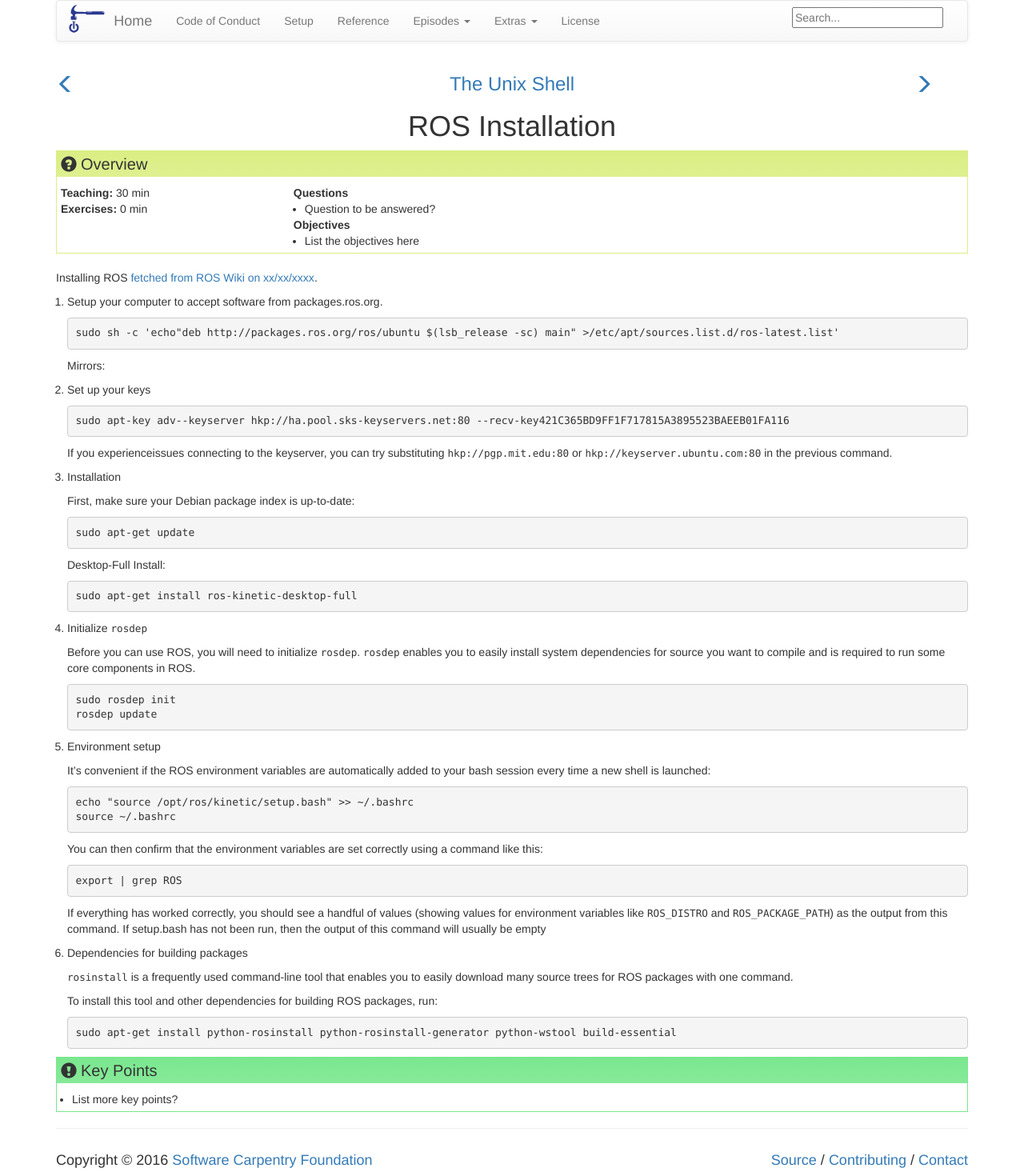
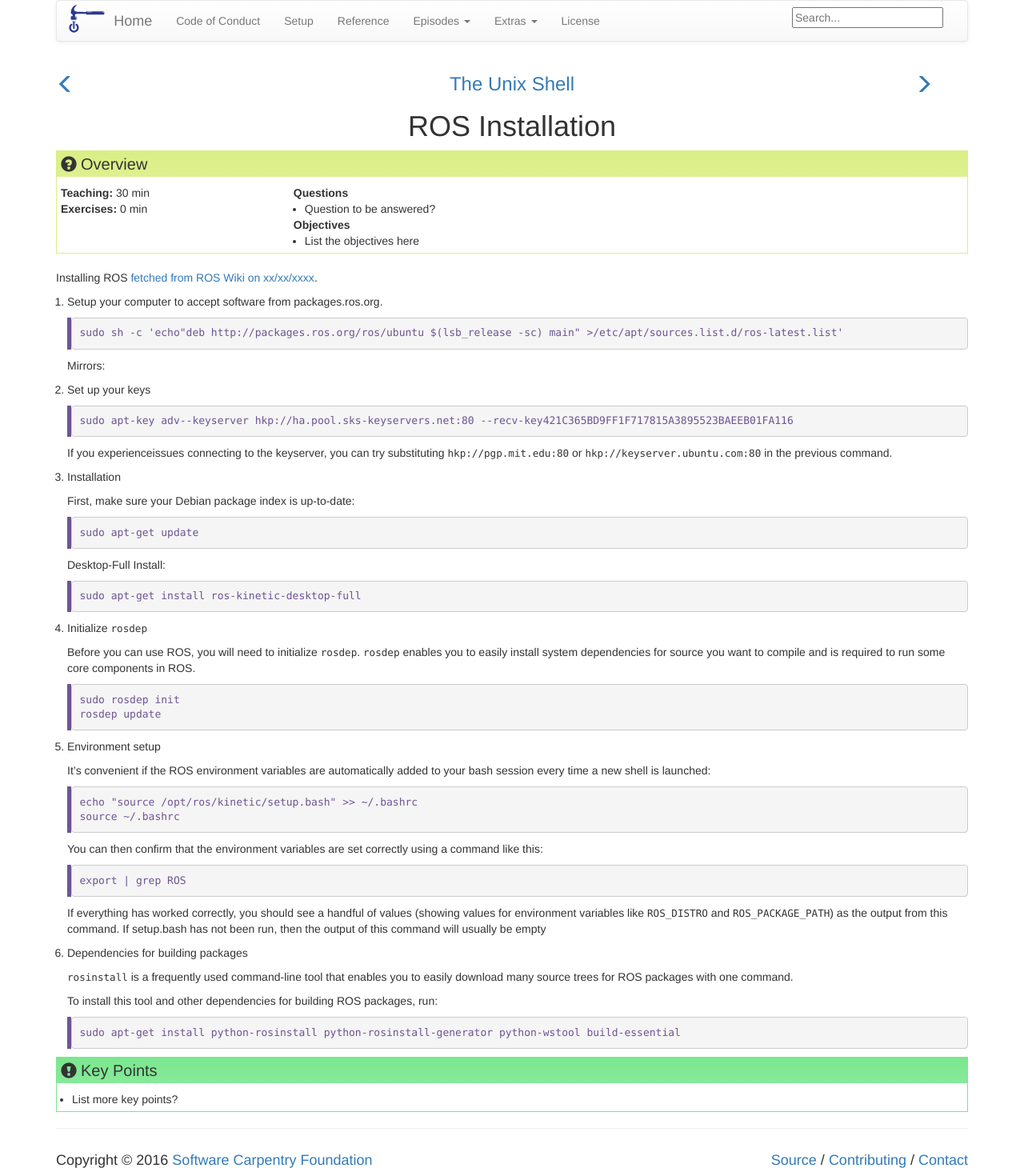
Before and after one commit to mark-toma/ros-workshop, a Jekyll site: the page built from _episodes/10-ros-install.md, in a window 1280 px wide. Shown: the whole page at 80% size. Built offline with Jekyll 4.4.1, drawn with Linux system fonts in a browser that asks for light colours.

Commit message:
add bash metadata to 10-ros-install

````diff
--- a/_episodes/10-ros-install.md
+++ b/_episodes/10-ros-install.md
@@ -19,6 +19,7 @@ Installing ROS [fetched from ROS Wiki on xx/xx/xxxx](http://wiki.ros.org/).
    ```
    sudo sh -c 'echo"deb http://packages.ros.org/ros/ubuntu $(lsb_release -sc) main" >/etc/apt/sources.list.d/ros-latest.list'
    ```
+   {: .bash}
 
    Mirrors:
 
@@ -28,6 +29,7 @@ Installing ROS [fetched from ROS Wiki on xx/xx/xxxx](http://wiki.ros.org/).
    ```
    sudo apt-key adv--keyserver hkp://ha.pool.sks-keyservers.net:80 --recv-key421C365BD9FF1F717815A3895523BAEEB01FA116
    ```
+   {: .bash}
 
    If you experienceissues connecting to the keyserver, you can try substituting `hkp://pgp.mit.edu:80` or `hkp://keyserver.ubuntu.com:80` in the previous command.
 
@@ -38,12 +40,14 @@ Installing ROS [fetched from ROS Wiki on xx/xx/xxxx](http://wiki.ros.org/).
    ```
    sudo apt-get update
    ```
+   {: .bash}
 
    Desktop-Full Install:
 
    ```
    sudo apt-get install ros-kinetic-desktop-full
    ```
+   {: .bash}
 
 4. Initialize `rosdep`
 
@@ -53,6 +57,7 @@ Installing ROS [fetched from ROS Wiki on xx/xx/xxxx](http://wiki.ros.org/).
    sudo rosdep init
    rosdep update
    ```
+   {: .bash}
 
 5. Environment setup
 
@@ -62,6 +67,7 @@ Installing ROS [fetched from ROS Wiki on xx/xx/xxxx](http://wiki.ros.org/).
    echo "source /opt/ros/kinetic/setup.bash" >> ~/.bashrc
    source ~/.bashrc
    ```
+   {: .bash}
 
    You can then confirm that the environment variables are set correctly using a command
    like this:
@@ -69,6 +75,7 @@ Installing ROS [fetched from ROS Wiki on xx/xx/xxxx](http://wiki.ros.org/).
    ```
    export | grep ROS
    ```
+   {: .bash}
 
    If everything has worked correctly, you should see a handful of values (showing values for
    environment variables like `ROS_DISTRO` and `ROS_PACKAGE_PATH`) as the output
@@ -84,3 +91,4 @@ Installing ROS [fetched from ROS Wiki on xx/xx/xxxx](http://wiki.ros.org/).
    ```
    sudo apt-get install python-rosinstall python-rosinstall-generator python-wstool build-essential
    ```
+   {: .bash}
````
